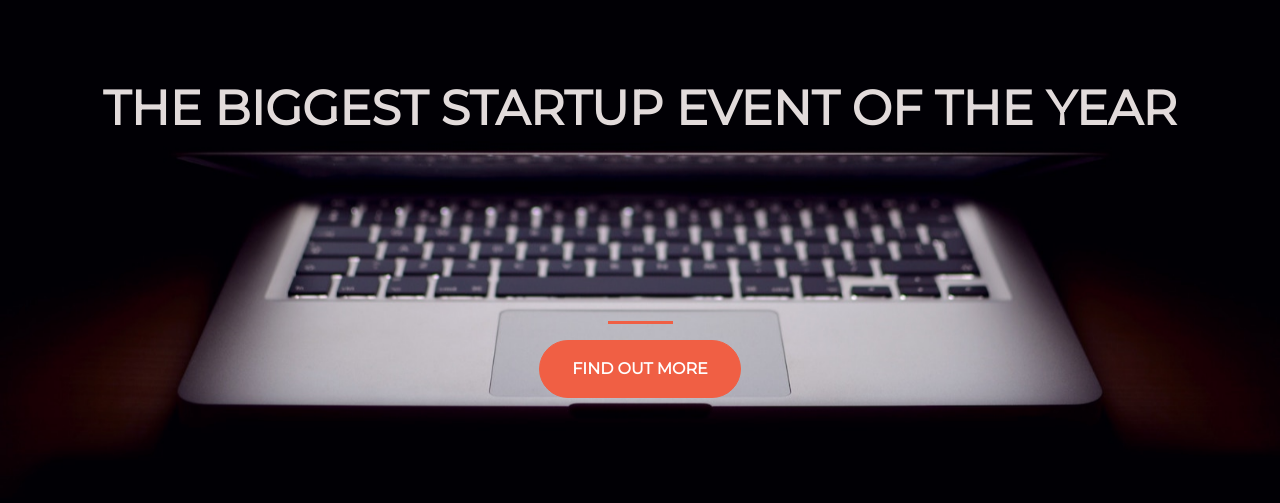
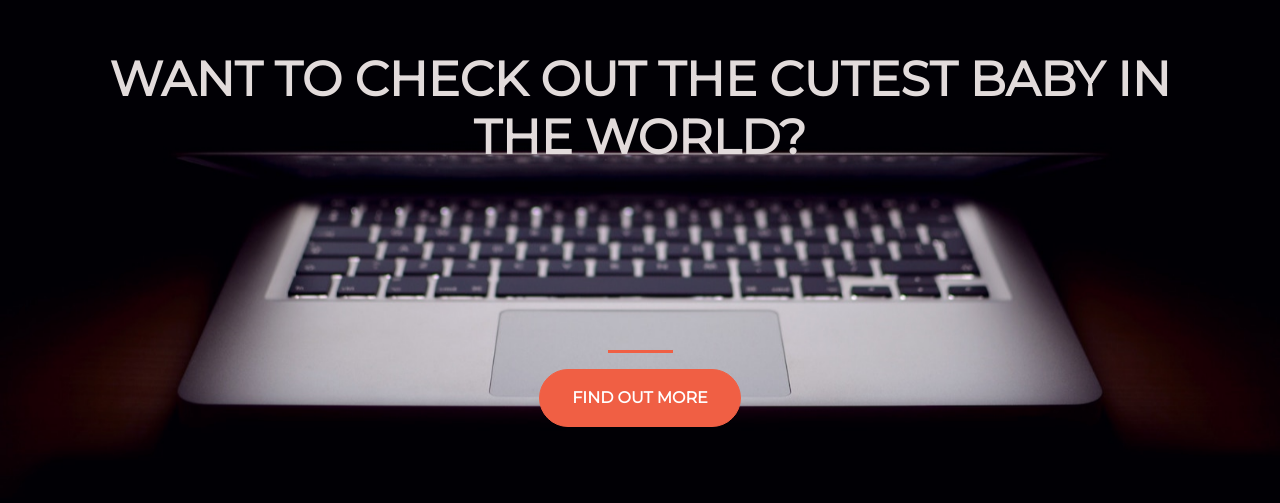
Before and after one commit to dustinlo/elliott, a plain HTML site: page index.html in a window 1280 px wide. Shown: the part 161-664 px from the top of the page. Drawn offline with nearby package versions, Linux system fonts and the light colour scheme.

Commit message:
Add files via upload

```diff
--- a/index.html
+++ b/index.html
@@ -20,7 +20,7 @@
     <div class="container d-flex align-items-center h-100">
       <div class="row">
         <header class="text-center col-12">
-          <h1 class="text-uppercase"><strong>The biggest startup event of the year</strong></h1>
+          <h1 class="text-uppercase"><strong>Want to check out the cutest baby in the world?</strong></h1>
         </header>
         <div class="buffer col-12"></div>
         <section class="text-center col-12">
```
